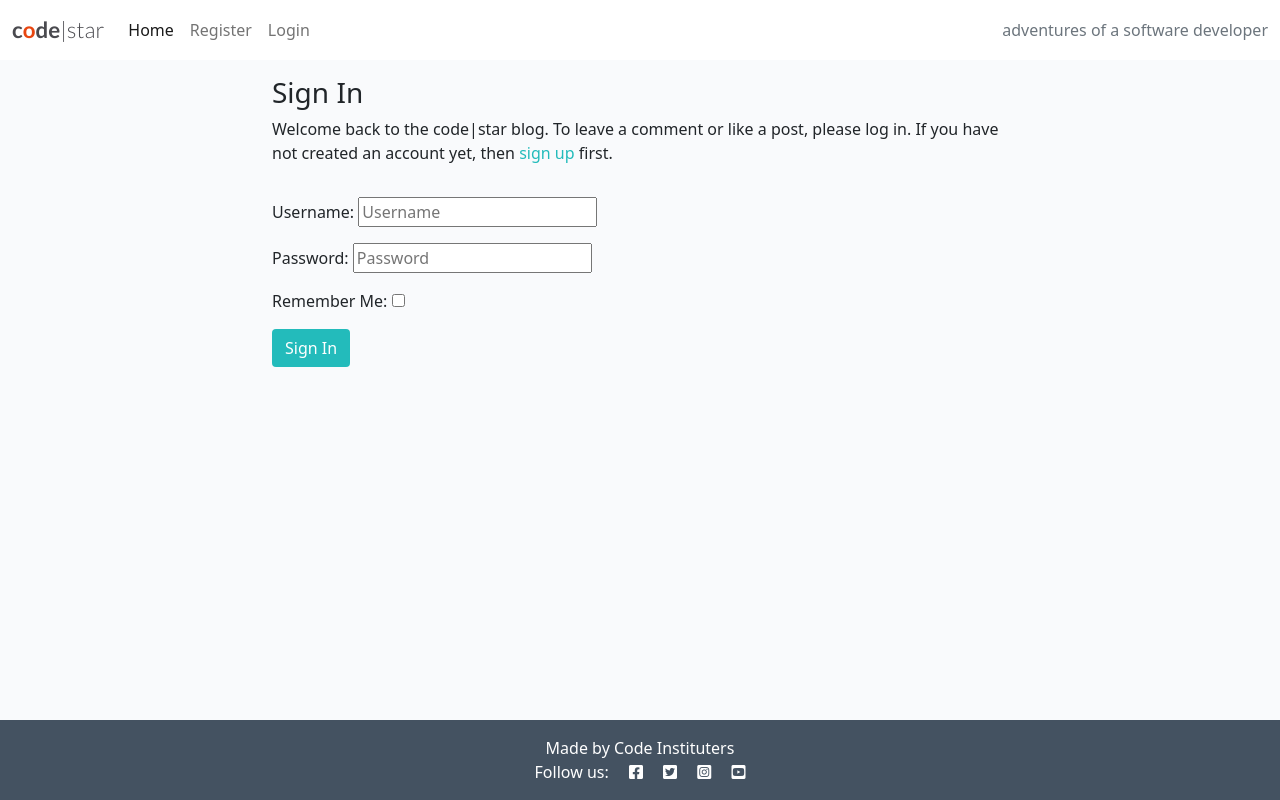
After one commit to LarisaLG/django-blog, a Django app: page /accounts/login/ in a window 1280 px wide. The commit adds this page. Run offline with Django 3.2, Linux system fonts and the light colour scheme; some libraries are stand-ins or nearby versions.

Commit message:
add account templates

```diff
--- a/codestar/urls.py
+++ b/codestar/urls.py
@@ -19,5 +19,6 @@ from django.urls import path, include
 urlpatterns = [
     path('admin/', admin.site.urls),
     path('summernote/', include('django_summernote.urls')),
-    path('', include('blog.urls'), name='blog_urls')
+    path('', include('blog.urls'), name='blog_urls'),
+    path('accounts/', include('allauth.urls')),
 ]
--- a/requirements.txt
+++ b/requirements.txt
@@ -3,8 +3,14 @@ cloudinary==1.30.0
 dj-database-url==1.0.0
 dj3-cloudinary-storage==0.0.6
 Django==3.2.15
+django-allauth==0.51.0
 django-summernote==0.8.20.0
 gunicorn==20.1.0
+oauthlib==3.2.1
 psycopg2==2.9.3
+PyJWT==2.5.0
+python3-openid==3.2.0
 pytz==2022.2.1
+requests-oauthlib==1.3.1
 sqlparse==0.4.3
+types-cryptography==3.3.23
--- /dev/null
+++ b/templates/account/login.html
@@ -0,0 +1,34 @@
+{% extends "base.html" %}
+
+{% load i18n %}
+{% load account socialaccount %}
+
+{% block head_title %}{% trans "Sign In" %}{% endblock %}
+
+{% block content %}
+
+<div class="container">
+    <div class="row">
+        <div class="col-md-8 mt-3 offset-md-2">
+            <h3>{% trans "Sign In" %}</h3>
+
+            <p>{% blocktrans %}Welcome back to the code|star blog. To leave a comment or like a post, please log in. If
+                you
+                have not created an account yet, then <a class="link" href="{{ signup_url }}">sign up</a>
+                first.{% endblocktrans %}</p>
+        </div>
+    </div>
+    <div class="row">
+        <div class="col-md-8 mt-3 offset-md-2">
+            <form class="login" method="POST" action="{% url 'account_login' %}">
+                {% csrf_token %}
+                {{ form.as_p }}
+                {% if redirect_field_value %}
+                <input type="hidden" name="{{ redirect_field_name }}" value="{{ redirect_field_value }}" />
+                {% endif %}
+                <button class="btn btn-signup right" type="submit">{% trans "Sign In" %}</button>
+            </form>
+        </div>
+    </div>
+</div>
+{% endblock %}
--- a/templates/base.html
+++ b/templates/base.html
@@ -39,14 +39,14 @@
                     </li>
                     {% if user.is_authenticated %}
                     <li class="nav-item">
-                        <a class="nav-link" href="#">Logout</a>
+                        <a class="nav-link" href="{% url 'account_logout' %}">Logout</a>
                     </li>
                     {% else %}
                     <li class="nav-item">
-                        <a class="nav-link" href="#">Register</a>
+                        <a class="nav-link" href=" {% url 'account_sigup' %}">Register</a>
                     </li>
                     <li class="nav-item">
-                        <a class="nav-link" href="#">Login</a>
+                        <a class="nav-link" href="{% url 'account_login' %}">Login</a>
                     </li>
                     {% endif %}
                 </ul>
```
Also changed, not shown: codestar/settings.py (+10 -0 lines), templates/account/logout.html (added, +29 -0 lines), templates/account/signup.html (added, +31 -0 lines), blog/urls.py (line endings or trailing spaces), blog/views.py (line endings or trailing spaces).
